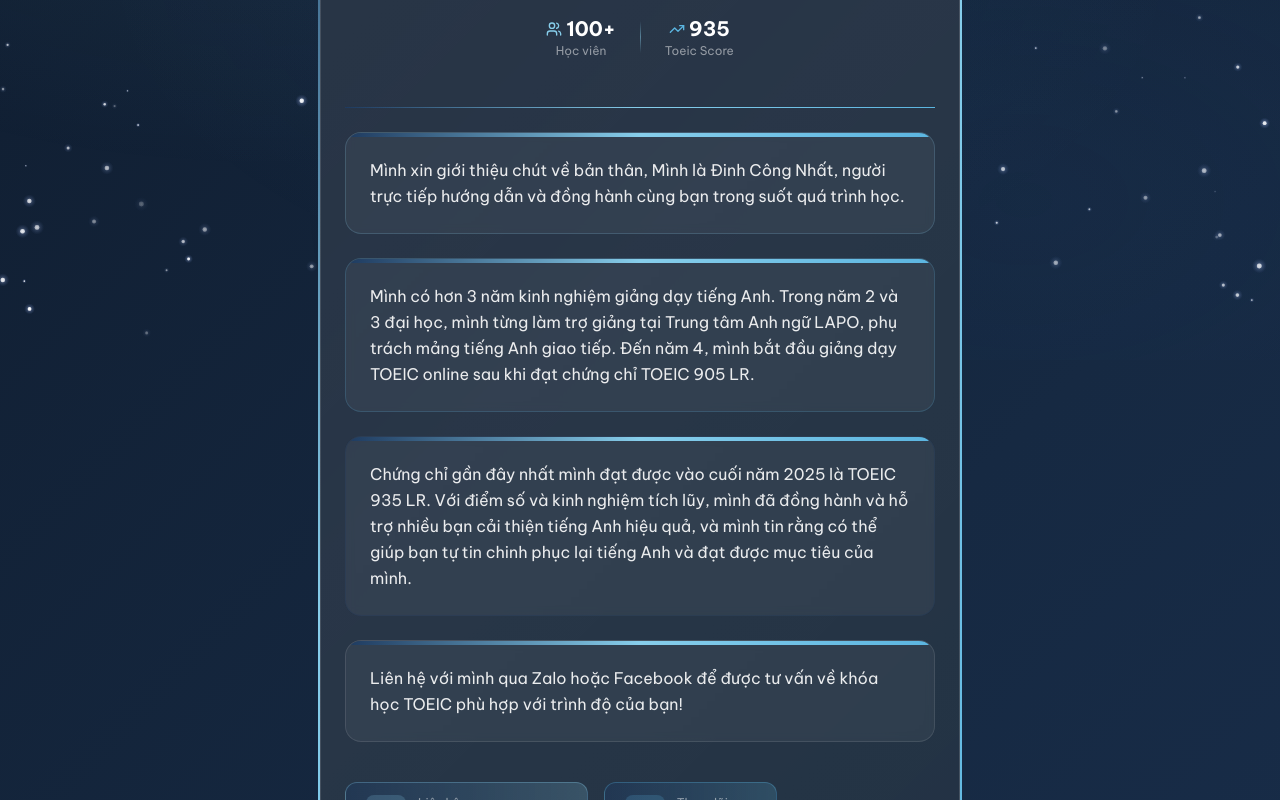
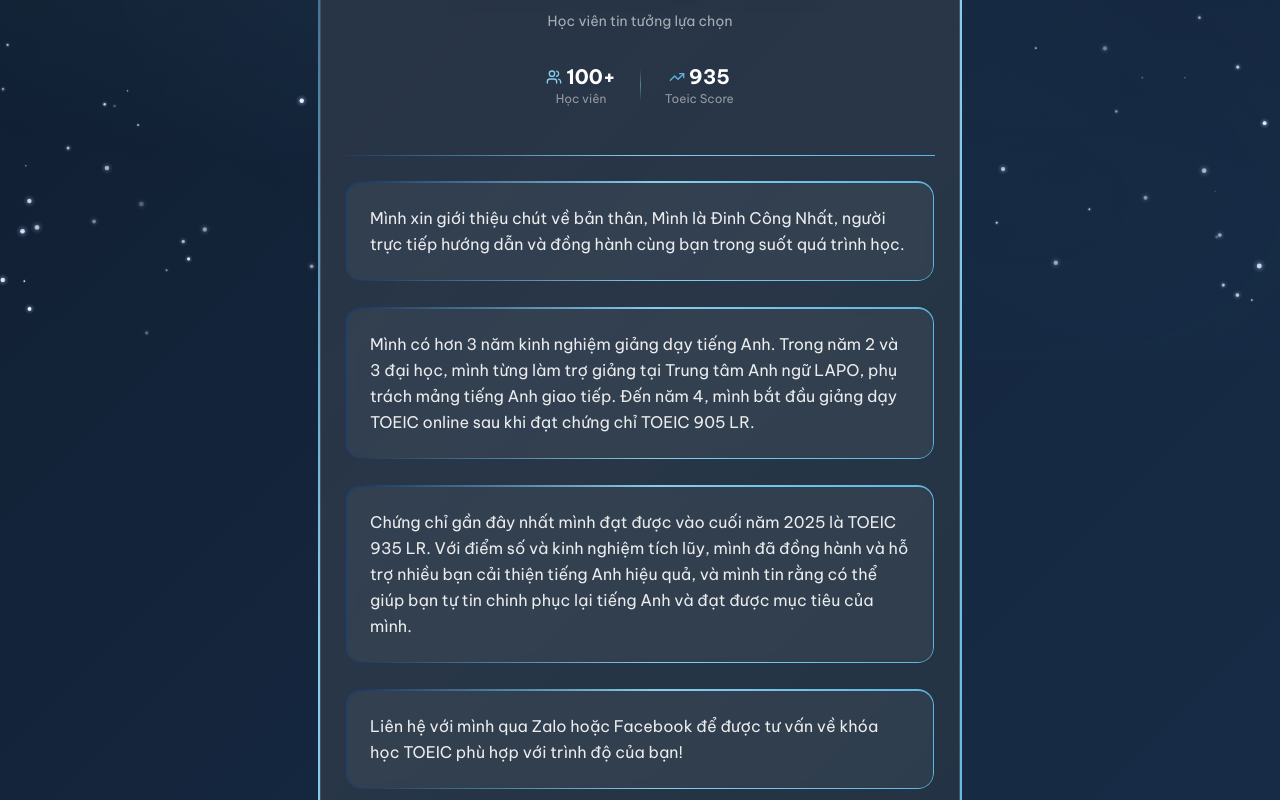
Before and after one commit to ryder2002/profile, a Next.js app: page / in a window 1280 px wide. Shown: the part 440-1240 px from the top of the page. Built offline with nearby package versions, Linux system fonts and the light colour scheme.

Commit message:
Implement running border animation for components and update styles for consistency

```diff
--- a/app/globals.css
+++ b/app/globals.css
@@ -35,7 +35,6 @@ body::before {
   z-index: -1;
 }
 
-/* Gradient border container */
 .gradient-border {
   position: relative;
   background: rgba(255, 255, 255, 0.08);
@@ -68,7 +67,42 @@ body::before {
   border: 1px solid rgba(255, 255, 255, 0.15);
 }
 
-/* Lightbox overlay */
+/* Running border animation */
+@keyframes runBorder {
+  0% { background-position: 0% 0%; }
+  100% { background-position: 200% 0%; }
+}
+
+.running-border {
+  position: relative;
+  background-clip: padding-box;
+  border: 1px solid transparent;
+}
+
+.running-border::before {
+  content: "";
+  position: absolute;
+  inset: 0;
+  border-radius: inherit;
+  padding: 1.5px;
+  background: linear-gradient(
+    90deg,
+    #1e3a5f,
+    #87ceeb,
+    #5bb5e0,
+    #87ceeb,
+    #1e3a5f
+  );
+  background-size: 200% 100%;
+  -webkit-mask:
+    linear-gradient(#fff 0 0) content-box,
+    linear-gradient(#fff 0 0);
+  -webkit-mask-composite: xor;
+          mask-composite: exclude;
+  animation: runBorder 3s linear infinite;
+  pointer-events: none;
+}
+
 .lightbox-overlay {
   position: fixed;
   inset: 0;
--- a/components/Bio.tsx
+++ b/components/Bio.tsx
@@ -28,30 +28,26 @@ export default function Bio() {
       whileInView="visible"
       viewport={{ once: true, margin: "-50px" }}
     >
-      <motion.div variants={itemVariants} className="relative p-6 bg-white/5 rounded-2xl border border-[#87ceeb]/20 backdrop-blur-sm overflow-hidden group hover:border-[#87ceeb]/40 transition-all duration-300">
-        <div className="absolute top-0 left-0 w-full h-1 bg-gradient-to-r from-[#1e3a5f] via-[#87ceeb] to-[#5bb5e0] rounded-t-2xl" />
-        <p className="text-white/90 leading-relaxed relative z-10">
+      <motion.div variants={itemVariants} className="running-border rounded-2xl bg-white/5 backdrop-blur-sm p-6 hover:bg-white/10 transition-all duration-300">
+        <p className="text-white/90 leading-relaxed">
           {siteConfig.bio.paragraph1}
         </p>
       </motion.div>
 
-      <motion.div variants={itemVariants} className="relative p-6 bg-white/5 rounded-2xl border border-[#5bb5e0]/20 backdrop-blur-sm overflow-hidden group hover:border-[#5bb5e0]/40 transition-all duration-300">
-        <div className="absolute top-0 left-0 w-full h-1 bg-gradient-to-r from-[#1e3a5f] via-[#87ceeb] to-[#5bb5e0] rounded-t-2xl" />
-        <p className="text-white/90 leading-relaxed relative z-10">
+      <motion.div variants={itemVariants} className="running-border rounded-2xl bg-white/5 backdrop-blur-sm p-6 hover:bg-white/10 transition-all duration-300">
+        <p className="text-white/90 leading-relaxed">
           {siteConfig.bio.paragraph2}
         </p>
       </motion.div>
 
-      <motion.div variants={itemVariants} className="relative p-6 bg-white/5 rounded-2xl border border-[#1e3a5f]/30 backdrop-blur-sm overflow-hidden group hover:border-[#1e3a5f]/50 transition-all duration-300">
-        <div className="absolute top-0 left-0 w-full h-1 bg-gradient-to-r from-[#1e3a5f] via-[#87ceeb] to-[#5bb5e0] rounded-t-2xl" />
-        <p className="text-white/90 leading-relaxed relative z-10">
+      <motion.div variants={itemVariants} className="running-border rounded-2xl bg-white/5 backdrop-blur-sm p-6 hover:bg-white/10 transition-all duration-300">
+        <p className="text-white/90 leading-relaxed">
           {siteConfig.bio.paragraph3}
         </p>
       </motion.div>
 
-      <motion.div variants={itemVariants} className="relative p-6 bg-white/5 rounded-2xl border border-white/10 backdrop-blur-sm overflow-hidden group hover:border-[#87ceeb]/30 transition-all duration-300">
-        <div className="absolute top-0 left-0 w-full h-1 bg-gradient-to-r from-[#1e3a5f] via-[#87ceeb] to-[#5bb5e0] rounded-t-2xl" />
-        <p className="text-white/90 leading-relaxed relative z-10">
+      <motion.div variants={itemVariants} className="running-border rounded-2xl bg-white/5 backdrop-blur-sm p-6 hover:bg-white/10 transition-all duration-300">
+        <p className="text-white/90 leading-relaxed">
           {siteConfig.bio.paragraph4}
         </p>
       </motion.div>
--- a/components/CTASection.tsx
+++ b/components/CTASection.tsx
@@ -14,13 +14,6 @@ const buttonIcons: Record<string, React.ReactNode> = {
   "Ứng dụng học tiếng Anh của Nhất": <Sparkles className="w-5 h-5" />,
   "Tổng hợp ngữ pháp": <FileText className="w-5 h-5" />,
   "ETS 2026": <Star className="w-5 h-5" />,
-};
-
-const buttonGradients: Record<string, string> = {
-  "Đăng ký học TOEIC Listening & Reading": "from-[#1e3a5f]/60 to-[#87ceeb]/20",
-  "Ứng dụng học tiếng Anh của Nhất": "from-[#5bb5e0]/30 to-[#1e3a5f]/50",
-  "Tổng hợp ngữ pháp": "from-[#87ceeb]/30 to-[#5bb5e0]/20",
-  "ETS 2026": "from-[#1e3a5f]/50 to-[#5bb5e0]/20",
 };
 
 const buttonVariants = {
@@ -53,7 +46,6 @@ export default function CTASection({ buttons = siteConfig.ctaButtons }: CTASecti
       <div className="flex flex-col gap-4">
         {buttons.map((button, index) => {
           const icon = buttonIcons[button.label] || <Sparkles className="w-5 h-5" />;
-          const gradient = buttonGradients[button.label] || "from-[#1e3a5f]/60 to-[#87ceeb]/20";
 
           return (
             <motion.a
@@ -61,7 +53,7 @@ export default function CTASection({ buttons = siteConfig.ctaButtons }: CTASecti
               href={button.href}
               target={button.href.startsWith("http") ? "_blank" : undefined}
               rel={button.href.startsWith("http") ? "noopener noreferrer" : undefined}
-              className="group relative flex items-center gap-4 w-full px-6 py-5 rounded-2xl border border-[#87ceeb]/30 bg-white/5 backdrop-blur-sm hover:bg-white/10 hover:border-[#87ceeb]/50 transition-all duration-300"
+              className="running-border group relative flex items-center gap-4 w-full px-6 py-5 rounded-2xl bg-white/5 backdrop-blur-sm hover:bg-white/10 transition-all duration-300"
               custom={index}
               variants={buttonVariants}
               initial="hidden"
--- a/components/Header.tsx
+++ b/components/Header.tsx
@@ -15,7 +15,7 @@ export default function Header() {
         className="relative"
       >
         <div className="absolute -inset-3 bg-gradient-to-r from-[#1e3a5f] via-[#87ceeb] to-[#5bb5e0] rounded-full blur-lg opacity-40" />
-        <div className="relative w-44 h-44 md:w-52 md:h-52 flex-shrink-0">
+        <div className="relative w-56 h-56 md:w-64 md:h-64 flex-shrink-0">
           <Image
             src={siteConfig.avatarSrc}
             alt={`Ảnh đại diện của ${siteConfig.teacherName}`}
```
Also changed, not shown: components/Certificate.tsx (line endings or trailing spaces).
